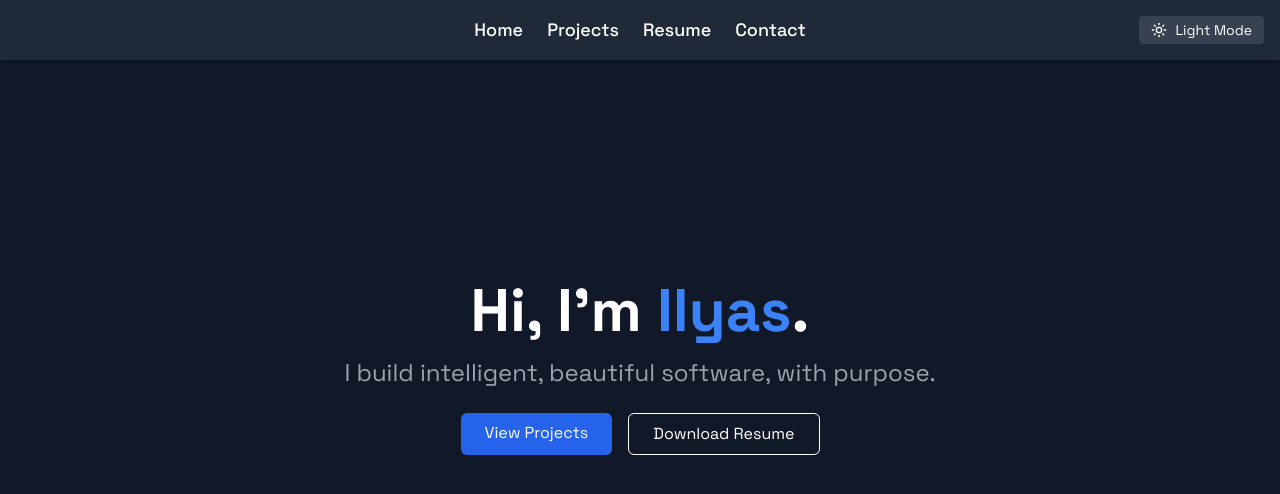
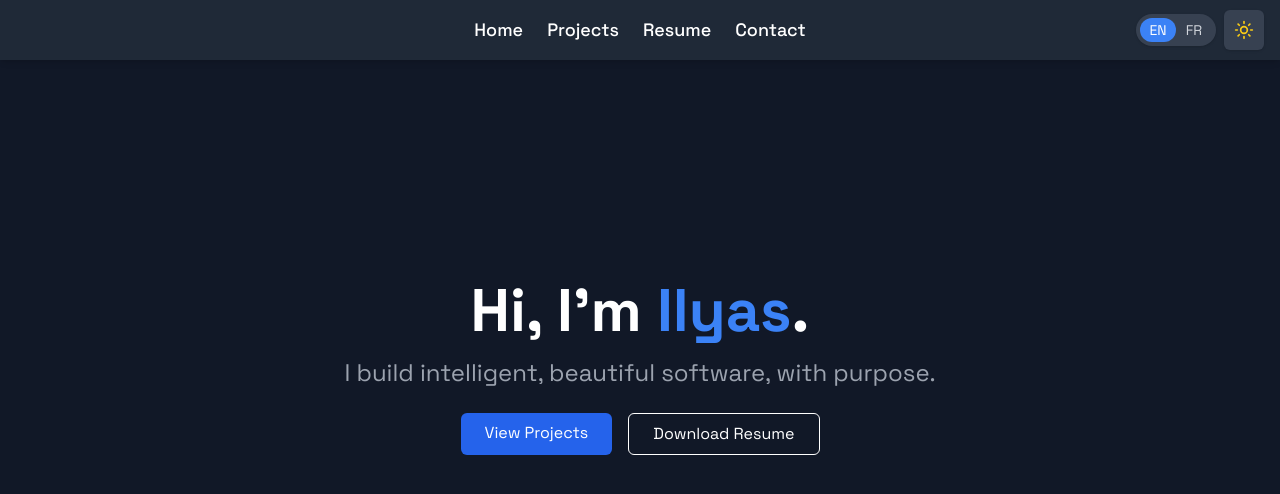
Before and after one commit to Ilyas-Ait-Ali/portfolio-website, a React (Vite) app: page / in a window 1280 px wide. Shown: the top 494 px of the page. Built offline with nearby package versions, Linux system fonts and the light colour scheme.

Commit message:
feat(navbar): improved theme toggle with icons and animation

```diff
--- a/src/components/Navbar.jsx
+++ b/src/components/Navbar.jsx
@@ -1,31 +1,70 @@
 import { useState } from "react";
 import { Link } from "react-router-dom";
-import { Moon, Sun } from "lucide-react"; // optional icon library
+import { Moon, Sun, Languages } from "lucide-react";
+import { useLang } from "../contexts/LanguageContext";
 
 export default function Navbar() {
   const [dark, setDark] = useState(true);
+  const [language, setLanguage] = useState("en");
 
   const toggleTheme = () => {
     document.documentElement.classList.toggle("dark");
     setDark(!dark);
   };
 
+  const toggleLanguage = () => {
+    setLanguage((prev) => (prev === "en" ? "fr" : "en"));
+
+  };
+
+
   return (
-    <nav className="bg-gray-800 text-white shadow-md px-6 py-4 fixed w-full top-0 z-10">
-      <ul className="flex gap-6 justify-center text-lg font-medium">
+    <nav className="bg-gray-800 text-white shadow-md px-6 py-4 fixed w-full top-0 z-10 flex justify-center items-center">
+      <ul className="flex gap-6 text-lg font-medium">
         <li><Link to="/" className="hover:text-blue-400">Home</Link></li>
         <li><Link to="/projects" className="hover:text-blue-400">Projects</Link></li>
         <li><Link to="/resume" className="hover:text-blue-400">Resume</Link></li>
         <li><Link to="/contact" className="hover:text-blue-400">Contact</Link></li>
       </ul>
 
-      <button
-        onClick={toggleTheme}
-        className="absolute right-4 top-4 flex items-center gap-2 text-sm px-3 py-1 rounded bg-gray-700 hover:bg-gray-600 transition duration-200 shadow-sm"
-      >
-        {dark ? <Sun size={16} /> : <Moon size={16} />}
-        <span>{dark ? "Light Mode" : "Dark Mode"}</span>
-      </button>
+      <div className="absolute right-4 inset-y-0 flex items-center gap-2">
+        {/* Language toggle */}
+        <div className="flex items-center bg-gray-700 rounded-full p-1 text-sm shadow relative w-20 h-8">
+          <button
+            onClick={() => setLanguage("en")}
+            className={`w-1/2 h-full rounded-full transition-all duration-300 ${
+              language === "en" ? "bg-blue-500 text-white" : "text-gray-300"
+            }`}
+          >
+            EN
+          </button>
+          <button
+            onClick={() => setLanguage("fr")}
+            className={`w-1/2 h-full rounded-full transition-all duration-300 ${
+              language === "fr" ? "bg-blue-500 text-white" : "text-gray-300"
+            }`}
+          >
+            FR
+          </button>
+        </div>
+
+
+        {/* Theme toggle */}
+        <button
+          onClick={toggleTheme}
+          className="relative w-10 h-10 flex items-center justify-center bg-gray-700 hover:bg-gray-600 rounded-md transition-colors duration-200 shadow"
+          title="Toggle Theme"
+        >
+          <div className="absolute transition-all duration-300 ease-in-out transform">
+            {dark ? (
+              <Sun key="sun" size={20} className="text-yellow-400 animate-fade-in" />
+            ) : (
+              <Moon key="moon" size={20} className="text-blue-300 animate-fade-in" />
+            )}
+          </div>
+        </button>
+
+      </div>
     </nav>
   );
 }
```
